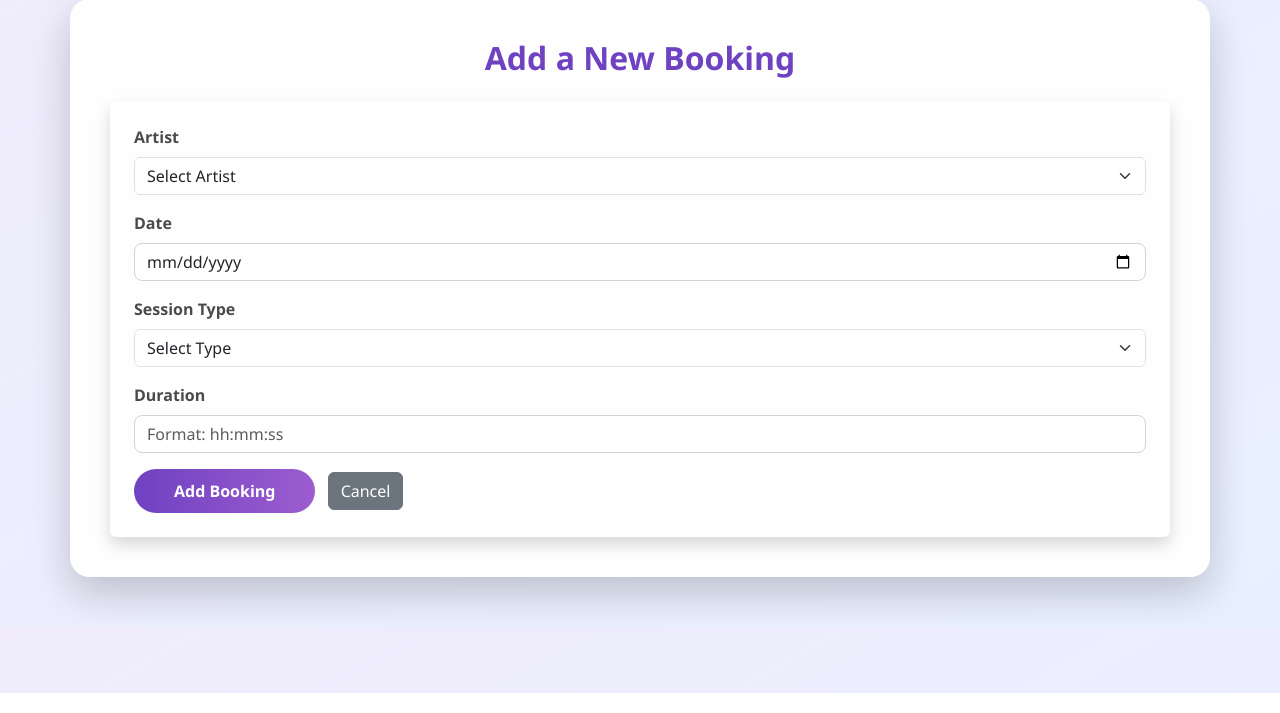
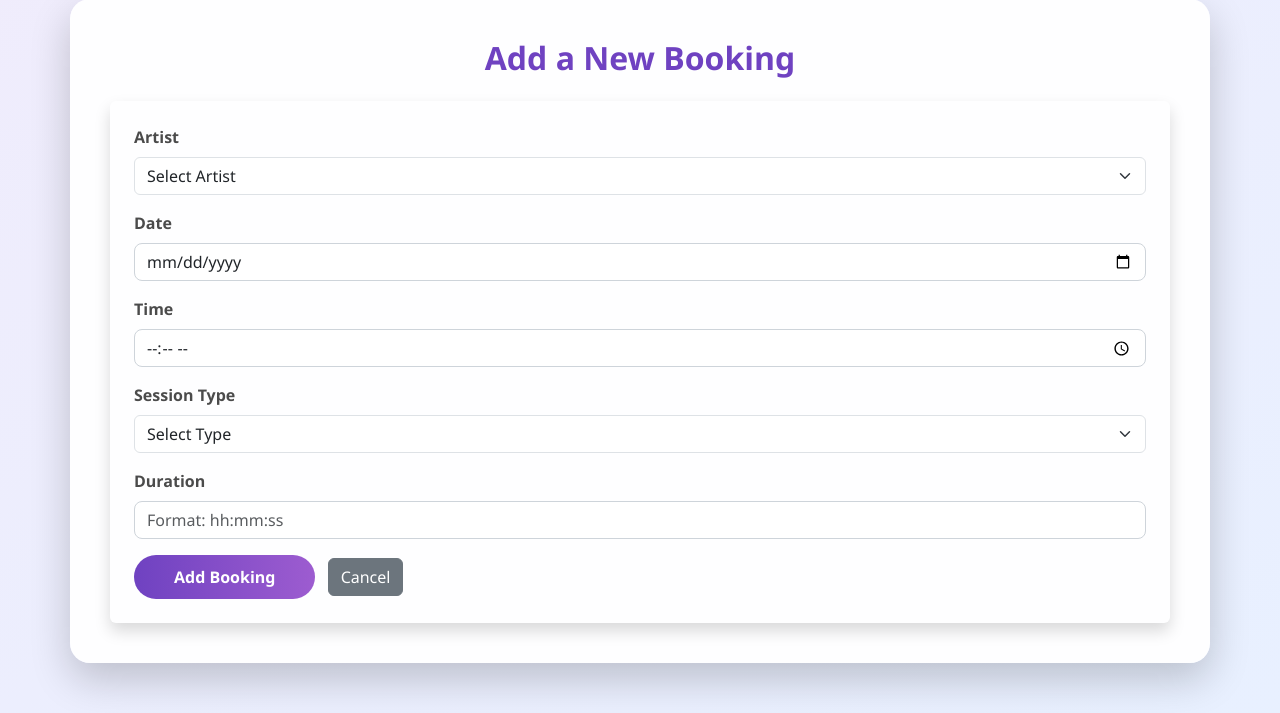
Before and after one commit to unaizrahma1/La-Reina-Recording-and-video-Studio, a Django app: page /add-booking/ in a window 1280 px wide. Shown: the part 107-820 px from the top of the page. Run offline with Django 5.2, Linux system fonts and the light colour scheme; data that the repository does not hold is empty.

Commit message:
template updated

```diff
--- a/la_reina_project/templates/add_booking.html
+++ b/la_reina_project/templates/add_booking.html
@@ -70,7 +70,10 @@
             <input type="date" name="date" class="form-control" required>
         </div>
 
-
+        <div class="mb-3">
+          <label class="form-label">Time</label>
+          <input type="time" name="time" class="form-control" required>
+      </div>
 
         <div class="mb-3">
             <label class="form-label">Session Type</label>
```
